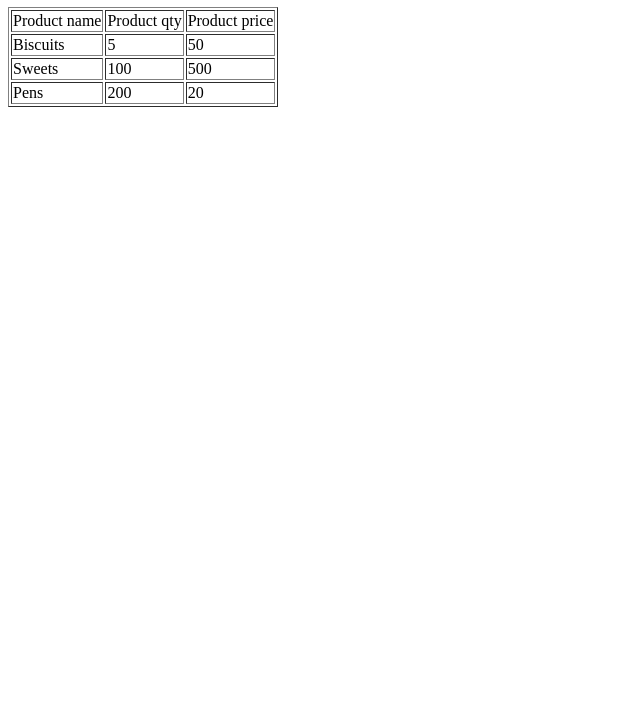
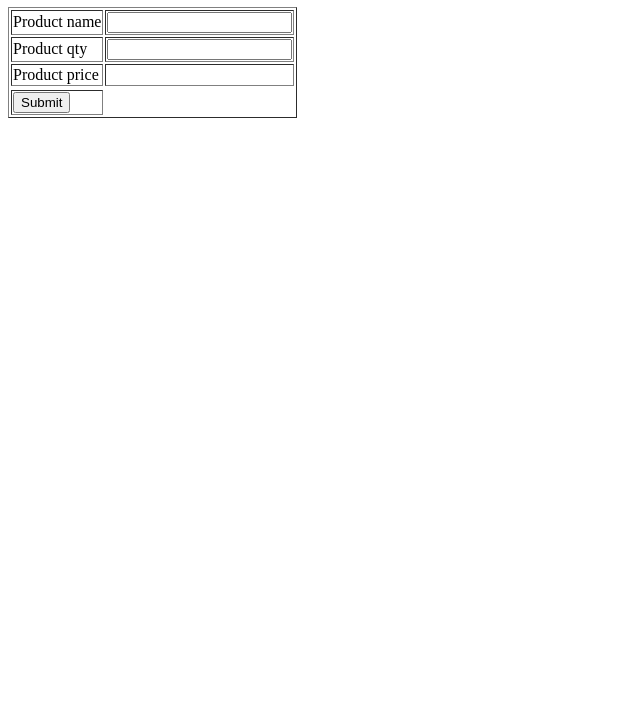
Before and after one commit to vaidyaswapnil500/swapnilvaidya228, a website: page public/index.html in a window 1280 px wide. Shown: the part 73-800 px from the top of the page, without its empty margins (0-640 px from the left). Drawn offline with Linux system fonts and the light colour scheme.

Commit message:
new update

```diff
--- a/public/index.html
+++ b/public/index.html
@@ -7,6 +7,13 @@
     <title>Document</title>
 </head>
 <body>
+
+    <script>
+        display(){
+            document.getElementById("btn1");
+            document.getElementById("btn2");
+        }
+    </script>
     <h1>Robolox Automation Inc.</h1>
 
         <form>
@@ -15,23 +22,26 @@
             <table border="1">
                 <tr>
                     <td>Product name</td>
-                    <td>Product qty</td>
-                    <td>Product price</td>
+                    <td><input type="text" name="btn1" id="btn1"></td>
+
                 </tr>
                 <tr>
-                    <td>Biscuits</td>
-                    <td>5</td>
-                    <td>50</td>
+                    <td>Product qty</td>
+                    <td><input type="text" name="btn2" id="btn2"></td>
+                </tr>
+
+                <tr>
+                    <td>Product price</td>
+                    <td></td>
+                </tr>
+
+                <tr>
+
                 </tr>
                 <tr>
-                    <td>Sweets</td>
-                    <td>100</td>
-                    <td>500</td>
-                </tr>
-                <tr>
-                    <td>Pens</td>
-                    <td>200</td>
-                    <td>20</td>
+                    <td style="align:center">
+                        <button type="button" name =btn id="btn" onclick="display()">Submit
+                    </td>
                 </tr>
             </table>
 
```
